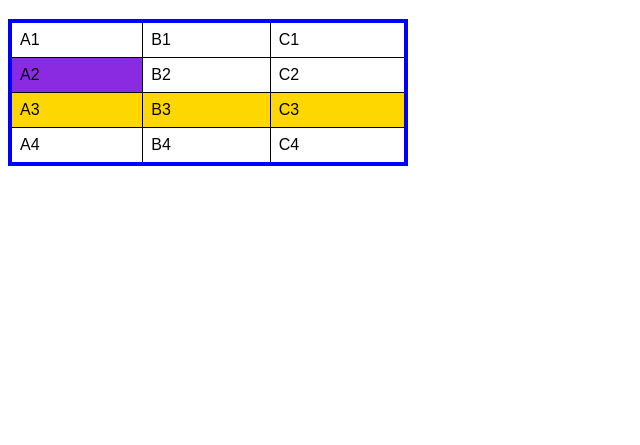
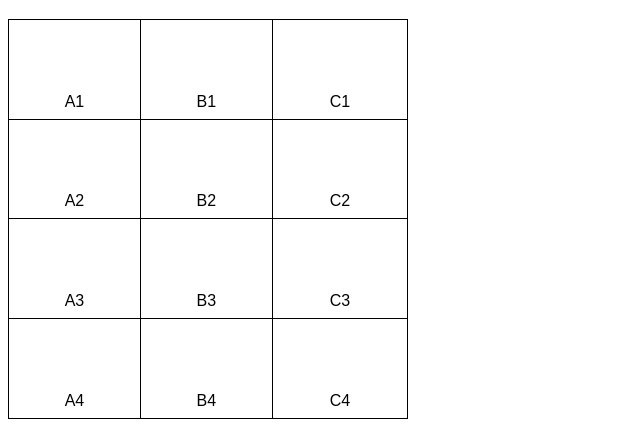
Before and after one commit to Kevin-Fiorilli/Projetos, a plain HTML site: page html-css/exercicios/ex023/tabela001.html in a window 1280 px wide. Shown: the part 61-506 px from the top of the page, without its empty margins (0-640 px from the left). Drawn offline with Linux system fonts and the light colour scheme.

Commit message:
tabela 001

```diff
--- a/html-css/exercicios/ex023/tabela001.html
+++ b/html-css/exercicios/ex023/tabela001.html
@@ -11,22 +11,17 @@
 
       table {
         width: 400px;
+        height: 400px;
         border-collapse: collapse;
-        border: 4px solid blue;
-      }
-
-      tr.linha {
-        background-color: gold;
       }
 
         td {
             border: 1px solid black;
             padding: 8px;
+            text-align: center; /* Alinhamento Horizontal */
+            vertical-align: bottom; /* Alinhamento Vertical */
         }
 
-        td.dado {
-            background-color: blueviolet;
-        }
     </style>
 </head>
 <body>
@@ -43,11 +38,11 @@
         <td>C1</td>
       </tr>
       <tr> <!-- Segunda linha -->
-        <td class="dado">A2
+        <td>A2</td>
         <td>B2</td>
         <td>C2</td>
       </tr>
-      <tr class="linha"> <!-- Terceira linha -->
+      <tr> <!-- Terceira linha -->
         <td>A3</td>
         <td>B3</td>
         <td>C3</td>
```
